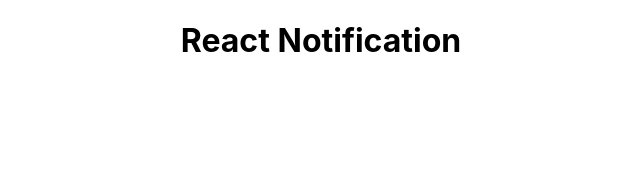
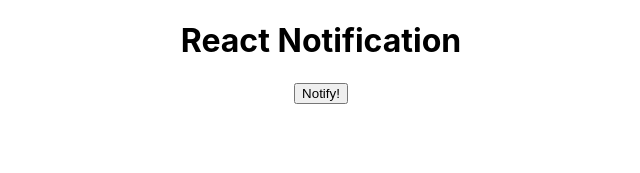
Before and after one commit to swapnilranmale2003/react-practicals, a React (Create React App) app in the folder react-notification/: page / in a window 1280 px wide. Shown: the top 173 px of the page, without its empty margins (319-959 px from the left). Built offline with nearby package versions, Linux system fonts and the light colour scheme.

Commit message:
Notification added

```diff
--- a/react-notification/package.json
+++ b/react-notification/package.json
@@ -9,6 +9,7 @@
     "react": "^18.2.0",
     "react-dom": "^18.2.0",
     "react-scripts": "5.0.1",
+    "react-toastify": "^10.0.4",
     "web-vitals": "^2.1.4"
   },
   "scripts": {
--- a/react-notification/src/App.js
+++ b/react-notification/src/App.js
@@ -1,10 +1,19 @@
-import logo from './logo.svg';
+import { ToastContainer,toast} from 'react-toastify';
+import 'react-toastify/dist/ReactToastify.css';
 import './App.css';
 
+
+
 function App() {
+  const notify = () =>
+  {
+     toast("Wow so easy!");
+  }
   return (
     <div className="App">
      <h1>React Notification</h1>
+     <button onClick={notify}>Notify!</button>
+     <ToastContainer />
     </div>
   );
 }
```
Also changed, not shown: 1 other file (tests, documents, lock files or other folders).
